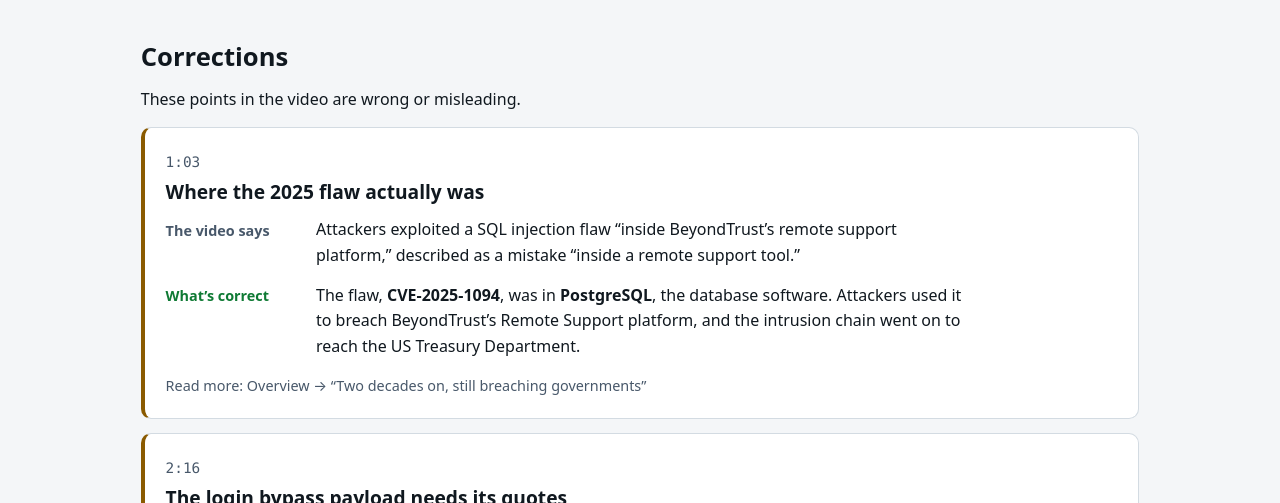
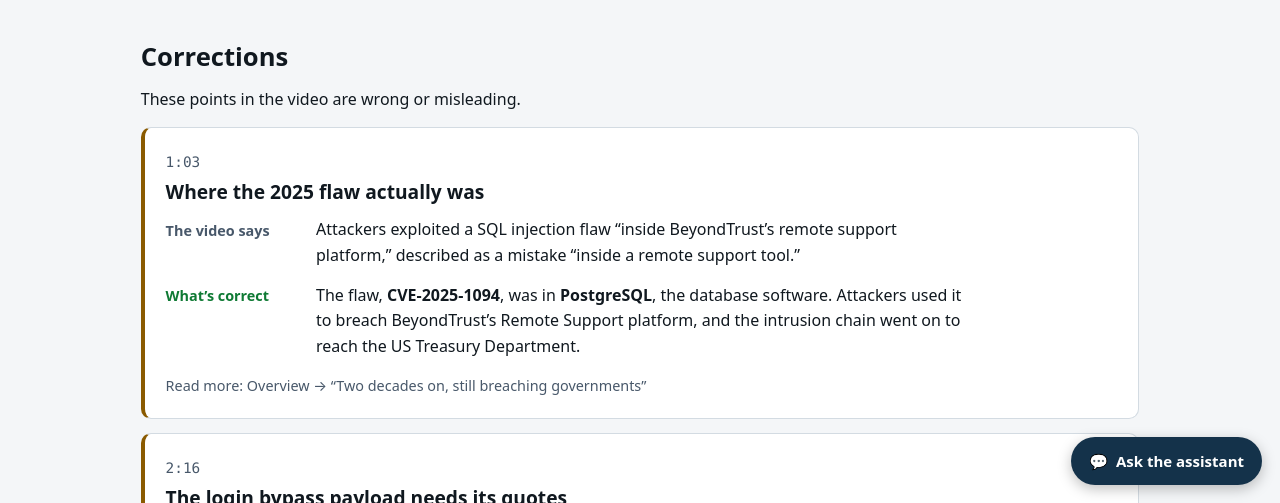
Before and after one commit to mqaissaunee-bcc/ceh, a plain HTML site: page ceh-module15-video-errata.html in a window 1280 px wide. Shown: the part 297-800 px from the top of the page. Drawn offline with Linux system fonts and the light colour scheme.

Commit message:
Add course assistant to new pages

```diff
--- a/ceh-module15-video-errata.html
+++ b/ceh-module15-video-errata.html
@@ -363,5 +363,6 @@ tbody th { font-family: var(--font-mono); font-weight: 400; color: var(--text-mu
 })();
 
 </script>
+<script src="assistant.js" defer></script>
 </body>
 </html>
```
Also changed, not shown: ceh-module16-video-errata.html (+1 -0 lines).
